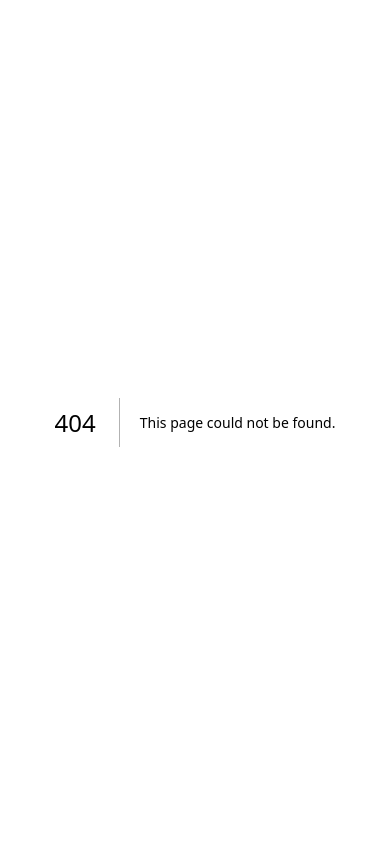
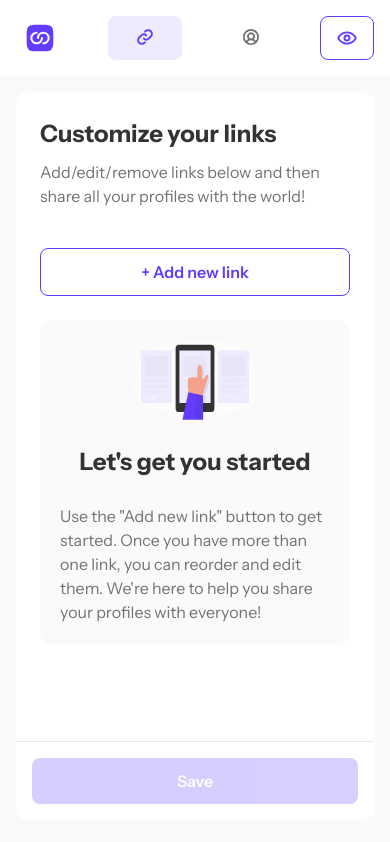
Before and after one commit to tryea/frontend-mentor-link-sharing-app, a Next.js app: page /1/edit in a window 390 px wide. Before the commit this address had no page. Built offline with nearby package versions, Linux system fonts and the light colour scheme.

Commit message:
Edit User Link Page mobile

```diff
--- /dev/null
+++ b/src/app/[parse_email]/edit/page.tsx
@@ -0,0 +1,58 @@
+import Button from "@/components/Button";
+import EditorContentContainer from "@/components/EditorContentContainer";
+import EditorNavbar from "@/components/EditorNavbar";
+import Image from "next/image";
+
+export default function EditUserLinkPage() {
+  return (
+    <main className="flex flex-col flex-1 h-svh max-h-svh bg-light_grey">
+      <EditorNavbar />
+      <EditorContentContainer>
+        <div className="flex flex-1 flex-col gap-10 p-6 max-h-full overscroll-contain overflow-y-scroll scrollbar-none">
+          <div className="flex flex-col gap-2">
+            <h2 className="heading-base text-dark_grey">
+              Customize your links
+            </h2>
+            <p className="body-m text-grey">
+              Add/edit/remove links below and then share all your profiles with
+              the world!
+            </p>
+          </div>
+
+          <div className="flex flex-col gap-6">
+            <button
+              type="button"
+              className="border border-purple heading-s rounded-[8px] text-purple w-full px-[27px] py-[11px]"
+            >
+              + Add new link
+            </button>
+
+            <div className="bg-light_grey p-5 gap-6 flex flex-col items-center rounded-[12px]">
+              <div className="relative w-[124.77px] h-[80px]">
+                <Image
+                  fill
+                  src={"/images/illustration-empty.svg"}
+                  alt="empty link"
+                />
+              </div>
+
+              <h2 className="heading-base text-center text-dark_grey">{`Let's get you started`}</h2>
+              <p className="body-m text-grey">
+                {`Use the "Add new link" button to get started. Once you have more
+            than one link, you can reorder and edit them. We're here to help you
+            share your profiles with everyone!`}
+              </p>
+            </div>
+          </div>
+        </div>
+
+        <div className="flex flex-col w-full">
+          <hr className="h-px bg-borders w-full" />
+          <div className="p-4">
+            <Button disabled>Save</Button>
+          </div>
+        </div>
+      </EditorContentContainer>
+    </main>
+  );
+}
--- /dev/null
+++ b/src/app/[parse_email]/page.tsx
@@ -0,0 +1,7 @@
+export default function PreviewUserLinkSharingPage() {
+  return (
+    <main className="flex flex-col flex-1 h-svh max-h-svh bg-light_grey">
+      Preview Page
+    </main>
+  );
+}
--- a/src/app/page.tsx
+++ b/src/app/page.tsx
@@ -2,112 +2,8 @@ import Image from "next/image";
 
 export default function Home() {
   return (
-    <main className="flex min-h-screen flex-col items-center justify-between p-24">
-      <div className="z-10 w-full max-w-5xl items-center justify-between font-mono text-sm lg:flex">
-        <p className="fixed left-0 top-0 flex w-full justify-center border-b border-gray-300 bg-gradient-to-b from-zinc-200 pb-6 pt-8 backdrop-blur-2xl dark:border-neutral-800 dark:bg-zinc-800/30 dark:from-inherit lg:static lg:w-auto  lg:rounded-xl lg:border lg:bg-gray-200 lg:p-4 lg:dark:bg-zinc-800/30">
-          Get started by editing&nbsp;
-          <code className="font-mono font-bold">src/app/page.tsx</code>
-        </p>
-        <div className="fixed bottom-0 left-0 flex h-48 w-full items-end justify-center bg-gradient-to-t from-white via-white dark:from-black dark:via-black lg:static lg:size-auto lg:bg-none">
-          <a
-            className="pointer-events-none flex place-items-center gap-2 p-8 lg:pointer-events-auto lg:p-0"
-            href="https://vercel.com?utm_source=create-next-app&utm_medium=appdir-template&utm_campaign=create-next-app"
-            target="_blank"
-            rel="noopener noreferrer"
-          >
-            By{" "}
-            <Image
-              src="/vercel.svg"
-              alt="Vercel Logo"
-              className="dark:invert"
-              width={100}
-              height={24}
-              priority
-            />
-          </a>
-        </div>
-      </div>
-
-      <div className="relative z-[-1] flex place-items-center before:absolute before:h-[300px] before:w-full before:-translate-x-1/2 before:rounded-full before:bg-gradient-radial before:from-white before:to-transparent before:blur-2xl before:content-[''] after:absolute after:-z-20 after:h-[180px] after:w-full after:translate-x-1/3 after:bg-gradient-conic after:from-sky-200 after:via-blue-200 after:blur-2xl after:content-[''] before:dark:bg-gradient-to-br before:dark:from-transparent before:dark:to-blue-700 before:dark:opacity-10 after:dark:from-sky-900 after:dark:via-[#0141ff] after:dark:opacity-40 sm:before:w-[480px] sm:after:w-[240px] before:lg:h-[360px]">
-        <Image
-          className="relative dark:drop-shadow-[0_0_0.3rem_#ffffff70] dark:invert"
-          src="/next.svg"
-          alt="Next.js Logo"
-          width={180}
-          height={37}
-          priority
-        />
-      </div>
-
-      <div className="mb-32 grid text-center lg:mb-0 lg:w-full lg:max-w-5xl lg:grid-cols-4 lg:text-left">
-        <a
-          href="https://nextjs.org/docs?utm_source=create-next-app&utm_medium=appdir-template&utm_campaign=create-next-app"
-          className="group rounded-lg border border-transparent px-5 py-4 transition-colors hover:border-gray-300 hover:bg-gray-100 hover:dark:border-neutral-700 hover:dark:bg-neutral-800/30"
-          target="_blank"
-          rel="noopener noreferrer"
-        >
-          <h2 className="mb-3 text-2xl font-semibold">
-            Docs{" "}
-            <span className="inline-block transition-transform group-hover:translate-x-1 motion-reduce:transform-none">
-              -&gt;
-            </span>
-          </h2>
-          <p className="m-0 max-w-[30ch] text-sm opacity-50">
-            Find in-depth information about Next.js features and API.
-          </p>
-        </a>
-
-        <a
-          href="https://nextjs.org/learn?utm_source=create-next-app&utm_medium=appdir-template-tw&utm_campaign=create-next-app"
-          className="group rounded-lg border border-transparent px-5 py-4 transition-colors hover:border-gray-300 hover:bg-gray-100 hover:dark:border-neutral-700 hover:dark:bg-neutral-800/30"
-          target="_blank"
-          rel="noopener noreferrer"
-        >
-          <h2 className="mb-3 text-2xl font-semibold">
-            Learn{" "}
-            <span className="inline-block transition-transform group-hover:translate-x-1 motion-reduce:transform-none">
-              -&gt;
-            </span>
-          </h2>
-          <p className="m-0 max-w-[30ch] text-sm opacity-50">
-            Learn about Next.js in an interactive course with&nbsp;quizzes!
-          </p>
-        </a>
-
-        <a
-          href="https://vercel.com/templates?framework=next.js&utm_source=create-next-app&utm_medium=appdir-template&utm_campaign=create-next-app"
-          className="group rounded-lg border border-transparent px-5 py-4 transition-colors hover:border-gray-300 hover:bg-gray-100 hover:dark:border-neutral-700 hover:dark:bg-neutral-800/30"
-          target="_blank"
-          rel="noopener noreferrer"
-        >
-          <h2 className="mb-3 text-2xl font-semibold">
-            Templates{" "}
-            <span className="inline-block transition-transform group-hover:translate-x-1 motion-reduce:transform-none">
-              -&gt;
-            </span>
-          </h2>
-          <p className="m-0 max-w-[30ch] text-sm opacity-50">
-            Explore starter templates for Next.js.
-          </p>
-        </a>
-
-        <a
-          href="https://vercel.com/new?utm_source=create-next-app&utm_medium=appdir-template&utm_campaign=create-next-app"
-          className="group rounded-lg border border-transparent px-5 py-4 transition-colors hover:border-gray-300 hover:bg-gray-100 hover:dark:border-neutral-700 hover:dark:bg-neutral-800/30"
-          target="_blank"
-          rel="noopener noreferrer"
-        >
-          <h2 className="mb-3 text-2xl font-semibold">
-            Deploy{" "}
-            <span className="inline-block transition-transform group-hover:translate-x-1 motion-reduce:transform-none">
-              -&gt;
-            </span>
-          </h2>
-          <p className="m-0 max-w-[30ch] text-balance text-sm opacity-50">
-            Instantly deploy your Next.js site to a shareable URL with Vercel.
-          </p>
-        </a>
-      </div>
+    <main className="flex min-h-screen flex-col items-center p-24">
+      main page
     </main>
   );
 }
--- /dev/null
+++ b/src/components/Button/index.tsx
@@ -0,0 +1,18 @@
+import { ReactNode } from "react";
+
+export default function Button({
+  children,
+  disabled,
+}: {
+  children: ReactNode;
+  disabled?: boolean;
+}) {
+  return (
+    <button
+      disabled={disabled}
+      className={`bg-purple disabled:opacity-25 w-full px-[27px] py-[11px] heading-s rounded-[8px] text-white`}
+    >
+      {children}
+    </button>
+  );
+}
--- /dev/null
+++ b/src/components/EditorContentContainer/index.tsx
@@ -0,0 +1,15 @@
+import { ReactNode } from "react";
+
+export default function EditorContentContainer({
+  children,
+}: {
+  children: ReactNode;
+}) {
+  return (
+    <div className="flex flex-1 p-4 pb-6 bg-transparent max-h-full overflow-hidden">
+      <div className="flex flex-1 flex-col rounded-[12px] bg-white max-h-full overflow-hidden ">
+        {children}
+      </div>
+    </div>
+  );
+}
--- /dev/null
+++ b/src/components/EditorNavbar/index.tsx
@@ -0,0 +1,26 @@
+import HeaderTab from "../HeaderTab";
+import {
+  IconLink,
+  IconPreviewHeader,
+  IconProfileDetailsHeader,
+} from "../Icons";
+
+export default function EditorNavbar() {
+  return (
+    <div className="flex flex-row w-full p-4 pl-6 justify-between bg-white">
+      <div className="w-[52px] flex items-center">
+        <div
+          className={`bg-[url("/images/logo-devlinks-small.svg")] sm:bg-[url("/images/logo-devlinks-large.svg")] w-[32px] h-[32px] sm:w-[146px] sm:h-[32px] bg-cover bg-center`}
+        />
+      </div>
+
+      <HeaderTab active Icon={IconLink} />
+
+      <HeaderTab Icon={IconProfileDetailsHeader} />
+
+      <div className="py-[11px] px-[16px] border border-purple rounded-[8px]">
+        <IconPreviewHeader className="w-5 h-5" />
+      </div>
+    </div>
+  );
+}
--- /dev/null
+++ b/src/components/HeaderTab/index.tsx
@@ -0,0 +1,20 @@
+import React, { ElementType } from "react";
+
+export type THeaderTabProps = {
+  active?: boolean;
+  Icon: ElementType;
+};
+
+export default function HeaderTab({ active, Icon }: THeaderTabProps) {
+  return (
+    <div
+      className={`py-[11px] px-[27px] rounded-[8px] ${
+        active ? "bg-light_purple" : "bg-transparent"
+      } `}
+    >
+      <Icon
+        className={`relative w-5 h-5 ${active ? "text-purple" : "text-grey"}`}
+      />
+    </div>
+  );
+}
```
Also changed, not shown: public/images/icon-link.svg, public/images/icon-profile-details-header.svg.
